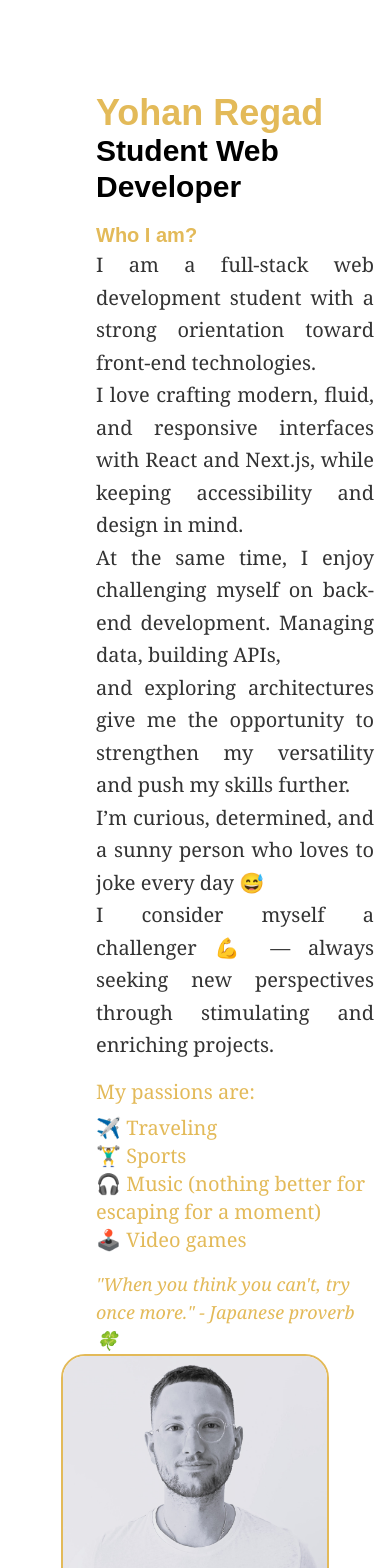
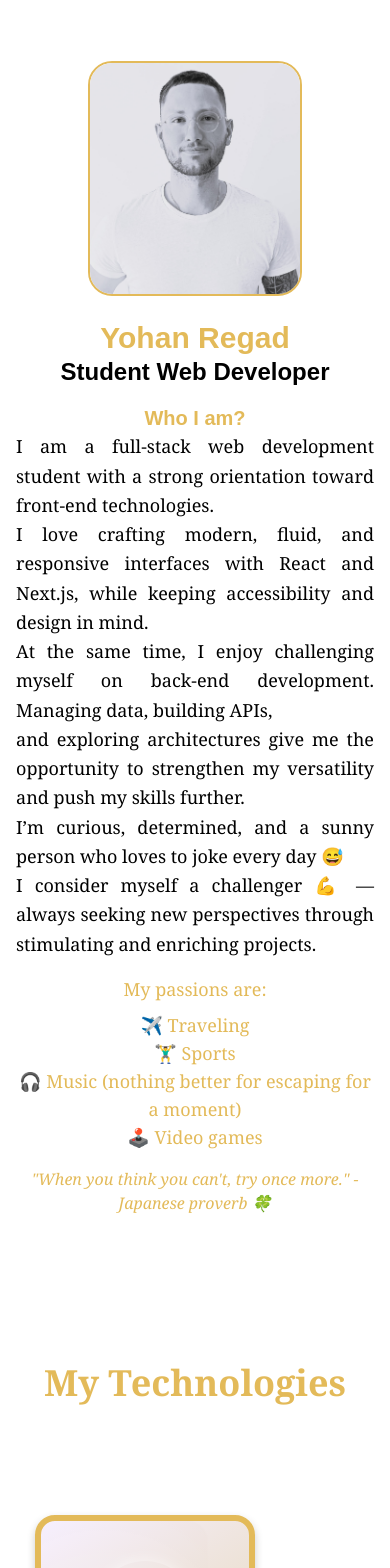
Before and after one commit to YohReg10/Portfolio, a Next.js app: page / in a window 390 px wide. Shown: the part 100-1668 px from the top of the page. Built offline with nearby package versions, Linux system fonts and the light colour scheme; a web font is replaced by a local one.

Commit message:
add responsive Hero for iPad and iPhone

```diff
--- a/app/components/Hero.tsx
+++ b/app/components/Hero.tsx
@@ -1,16 +1,23 @@
-// Introduction du site
-
 import { Section } from "./section";
 
 export const Hero = () => {
     return (
-        <Section id="about" className="flex justify-between items-start max-lg:flex-col mt-20 mx-auto" aria-labelledby="hero-title">
-            <div className="flex-[2] ml-20">
-                <h1 id="hero-title" className="font-caption text-4xl font-bold text-[#e3ba59] dark:text-[#d9b96d]">Yohan Regad</h1>
-                <h2 className="font-caption text-3xl font-bold dark:text-[#f5f5dc]">Student Web Developer</h2>
+        <Section id="about" className="flex flex-col lg:flex-row justify-between items-start max-lg:flex-col mt-12 lg:mt-20 mx-auto" aria-labelledby="hero-title">
+            {/* Image en haut sur mobile/iPad */}
+            <div className="flex justify-center w-full lg:hidden mb-6">
+                <img
+                    src="yohan_noir_blanc_bis2024.jpg"
+                    className="h-auto rounded-3xl border-2 border-[#e3ba59] w-[60%] max-w-xs"
+                    alt="Yohan's portrait in black and white with a confident smile"
+                />
+            </div>
+
+            {/* Contenu texte */}
+            <div className="flex-[2] w-full lg:w-auto text-center lg:text-left lg:ml-20">
+                <h1 id="hero-title" className="font-caption text-3xl lg:text-4xl font-bold text-[#e3ba59] dark:text-[#d9b96d]">Yohan Regad</h1>
+                <h2 className="font-caption text-2xl lg:text-3xl font-bold dark:text-[#f5f5dc]">Student Web Developer</h2>
                 <h3 className="font-caption text-xl font-bold text-[#e3ba59] dark:text-[#d9b96d] pt-4">Who I am?</h3>
-
-            <div className="font-serif text-xl leading-relaxed mb-4 text-justify text-[#333333] dark:text-[#f5f5dc]">
+                <div className="font-serif text-lg lg:text-xl leading-relaxed mb-4 text-justify mx-auto lg:mx-0 max-w-prose">
                     <p>
                         I am a full-stack web development student with a strong orientation toward front-end technologies.
                     </p>
@@ -30,24 +37,24 @@ export const Hero = () => {
                         I consider myself a challenger 💪 — always seeking new perspectives through stimulating and enriching projects.
                     </p>
                 </div>
-
-                <p className="font-serif text-xl mb-2 text-[#e3ba59] dark:text-[#d9b96d]">My passions are:</p>
-                <ul className="list-none font-serif text-xl mt-2 text-[#e3ba59] dark:text-[#d9b96d]">
+                <p className="font-serif text-lg lg:text-xl mb-2 text-[#e3ba59] dark:text-[#d9b96d]">My passions are:</p>
+                <ul className="list-none font-serif text-lg lg:text-xl mt-2 text-[#e3ba59] dark:text-[#d9b96d]">
                     <li>✈️ Traveling</li>
                     <li>🏋️‍♂️ Sports</li>
                     <li>🎧 Music (nothing better for escaping for a moment)</li>
                     <li>🕹️ Video games</li>
                 </ul>
-                <blockquote className=" font-serif text-lg italic mt-4 block text-[#e3ba59] dark:text-[#d9b96d]" aria-label="Japanese proverb">
+                <blockquote className="font-serif text-base lg:text-lg italic mt-4 block text-[#e3ba59] dark:text-[#d9b96d]" aria-label="Japanese proverb">
                     "When you think you can't, try once more." - Japanese proverb 🍀
                 </blockquote>
             </div>
-            <div className="flex-1 mt-0">
+
+            {/* Image à droite sur MacBookPro */}
+            <div className="hidden lg:flex flex-1 mt-0">
                 <img
                     src="yohan_noir_blanc_bis2024.jpg"
-                    className="h-auto rounded-3xl border-2 border-[#e3ba59] mx-auto w-[75%]"
+                    className="h-auto rounded-3xl border-2 border-[#e3ba59] w-[75%]"
                     alt="Yohan's portrait in black and white with a confident smile"
-                    style={{ maxWidth: '90%', height: 'auto' }}
                 />
             </div>
         </Section>
```
Lines whose indentation alone changed are shown as unchanged.
